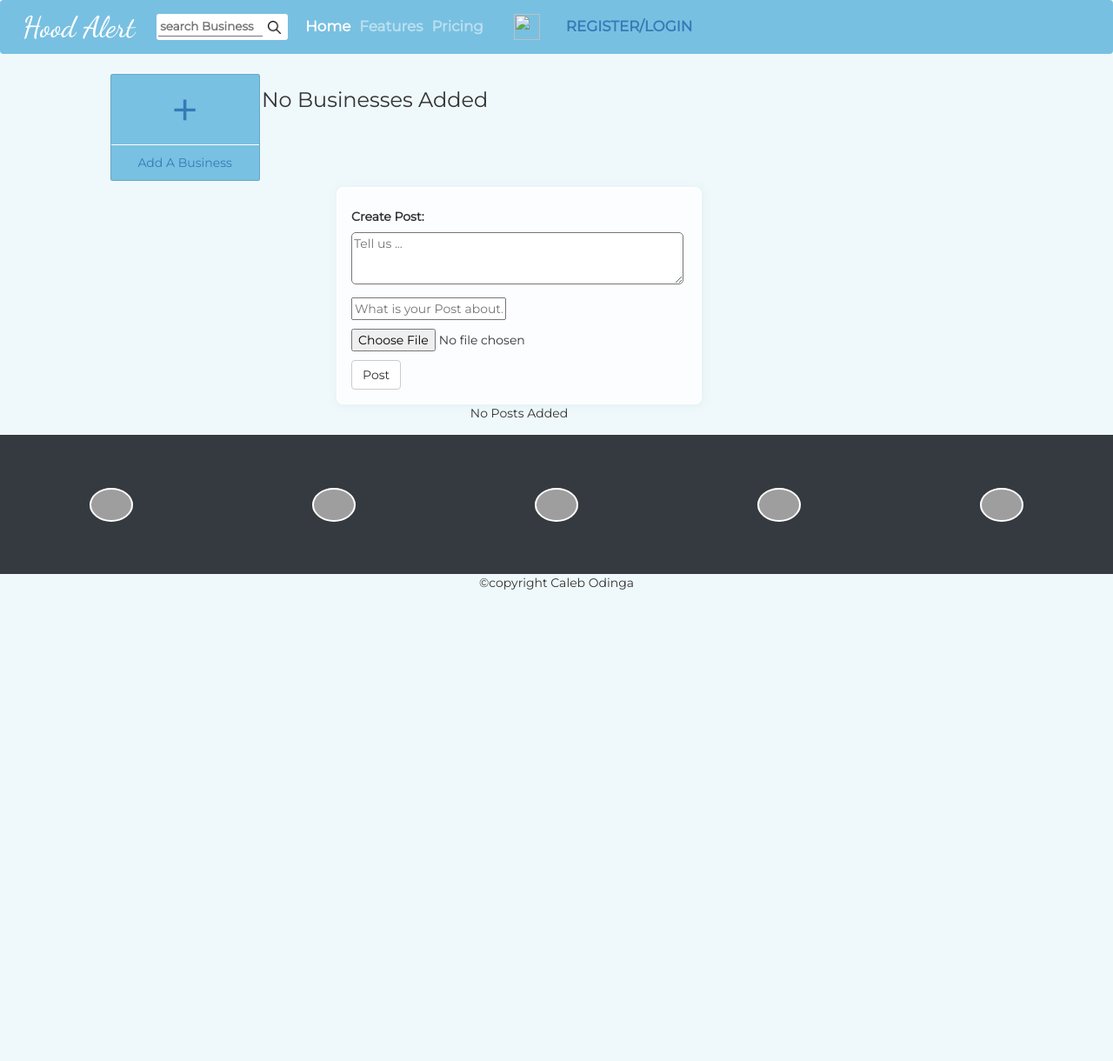
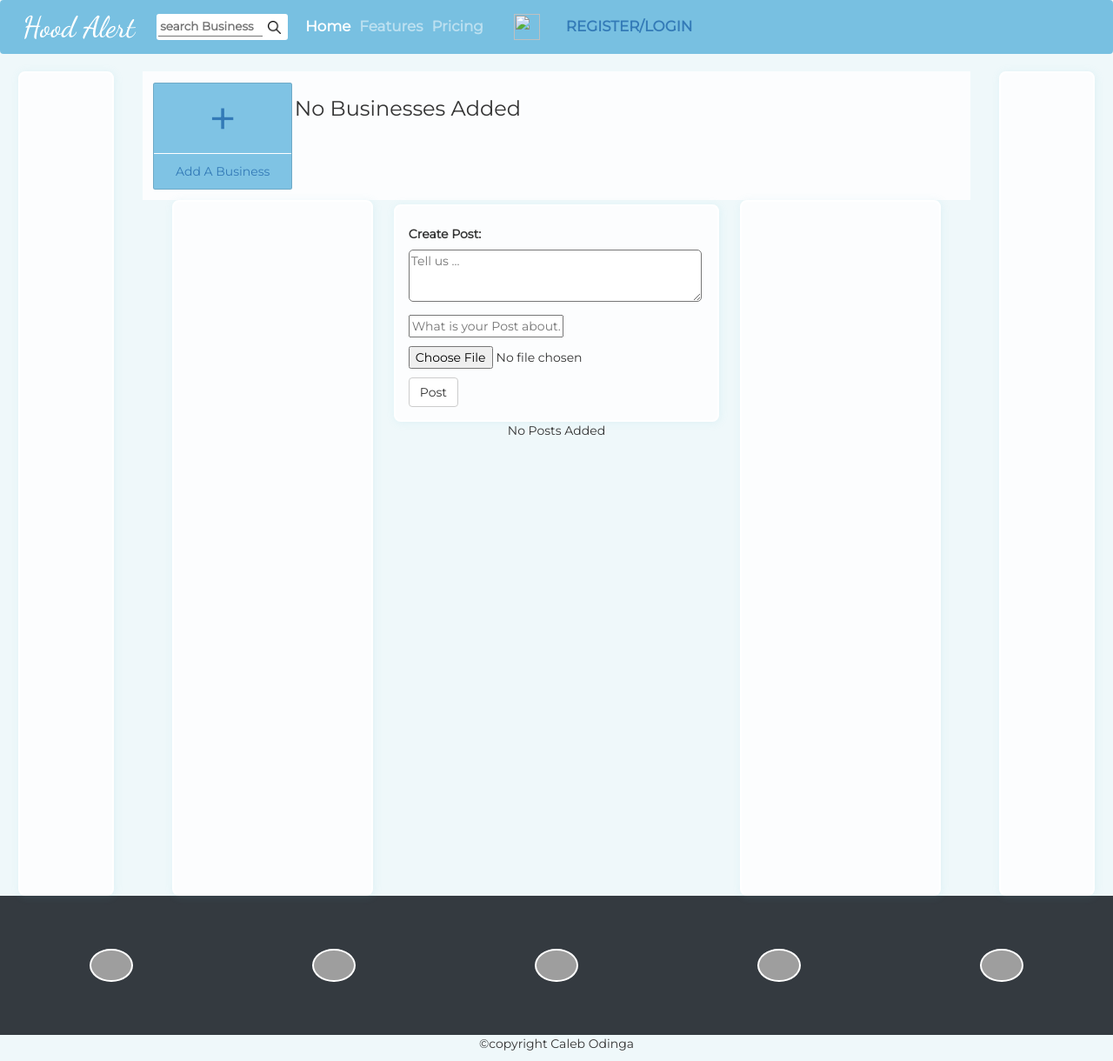
Before and after one commit to COdingaorg/Neighbourhood_Alert, a Django app: template hoodalert/templates/all_templates/index.html in a window 1280 px wide. Shown: the whole page at 87% size. Before the commit the page ends 678 px from the top, so only its background shows below. Run offline with Django 3.2, Linux system fonts and the light colour scheme; the template is opened without the code that fills it: values that come from a table or form of the project are taken from there, others are empty; some libraries are stand-ins or nearby versions; grey boxes are pictures that could not be loaded.

Commit message:
adds homepage layout

```diff
--- a/hoodalert/static/css/styles.css
+++ b/hoodalert/static/css/styles.css
@@ -26,7 +26,8 @@ body{
   background-color: var(--backg) ;
   font-family: 'Montserrat', sans-serif;
   font-size: 1.4em;
-
+  width: 100vw;
+  overflow-x: hidden;
 }
 h5,h4, .bold{
   font-weight: bold;
@@ -88,6 +89,14 @@ h5,h4, .bold{
   display: flex;
   flex-direction: row;
   overflow-x: scroll;
+  background-color: rgba(255, 255, 255, .8);
+  padding: 10px;
+  margin: 0;
+
+}
+.content_bd{
+  display: flex;
+  justify-content: space-evenly;
 }
 .formbuss{
   background-color: var(--blue);
@@ -101,12 +110,23 @@ h5,h4, .bold{
   max-height: 60px;
   border-radius: 5px;
 }
-.add_post_form, .post_loop{
+.add_post_form, .post_loop, .lefter, .righter, .left_bar, .right_bar{
   background-color: rgba(255, 255, 255, .8);
   padding: 15px;
   border-radius: 8px;
   border: 2px solid white;
   box-shadow: 1px 1px 10px 1px var(--backg);
+}
+.lefter, .righter{
+  height: 100vh;
+}
+.left_bar, .right_bar{
+  margin: 0;
+}
+.index_page{
+  display: flex;
+  flex-direction: row;
+  justify-content: space-evenly;
 }
 span.post_image>img{
   border: 2px solid var(--backg);
--- a/hoodalert/templates/all_templates/index.html
+++ b/hoodalert/templates/all_templates/index.html
@@ -4,8 +4,8 @@
 
 {% block content %}
 <div class="index_page row">
-  <div class="col-md-1"></div>
-  <div class="business_loop col-md-10">
+  <div class="col-md-1 left_bar"></div>
+  <div class="business_loop col-md-9">
     <div class="area_business col-md-12">
       <!--add business form-->
       <div class="card formbuss col-md-2 p-0 m-1">
@@ -93,7 +93,7 @@
 
     </div>
   </div>
-  <div class="col-md-1"></div>
+  <div class="col-md-1 right_bar"></div>
 </div>
 
 {%endblock%}
```
